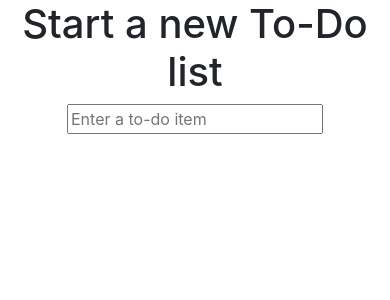
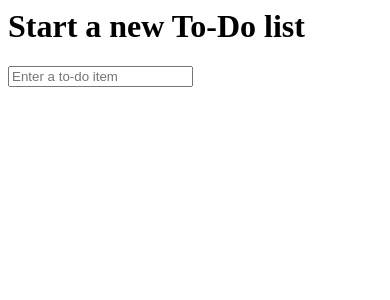
Before and after one commit to samduthie/tdd-with-django, a Django app: page / in a window 390 px wide. Shown: the top 300 px of the page. Run offline with Django 3.2, Linux system fonts and the light colour scheme; some libraries are stand-ins or nearby versions.

Commit message:
Revert "Template changes and started using StaticLiveServerTestCase - bugged commit"
This reverts commit a9c1fe5a2a6f3bddd3ff37e4ec3d1fccd80f2126.

```diff
--- a/functional_tests/tests.py
+++ b/functional_tests/tests.py
@@ -1,11 +1,11 @@
-from django.contrib.staticfiles.testing import StaticLiveServerTestCase
+from django.test import LiveServerTestCase
 from selenium import webdriver
 from selenium.webdriver.common.keys import Keys
 from unittest import TestCase
 import unittest
 import time
 
-class NewVisitorTest(StaticLiveServerTestCase):
+class NewVisitorTest(LiveServerTestCase):
 
 	def setUp(self):
 		self.browser = webdriver.Firefox()
--- a/lists/templates/base.html
+++ b/lists/templates/base.html
@@ -1,30 +1,14 @@
 <html>
 	<head>
 		<title>To-Do lists</title>
-		<meta name="viewport" content="width=device-width, initial-scale=1.0">
-		<link href="/static/bootstrap/css/bootstrap.min.css" rel="stylesheet" media="screen">
 	</head>
 	<body>
-		<div class="container">
-			<div class="row">
-				<div class="col-md-6 col-md-offset-3">
-					<div class="text-center">
 		<h1>{% block header_text %}{% endblock %}</h1>
 		<form method="POST" action="{% block form_action %}{% endblock %}">
-					<input name="item_text" id="id_new_item"
-					placeholder="Enter a to-do item"
-					/>
+		<input name="item_text" id="id_new_item" placeholder="Enter a to-do item" />
 		{% csrf_token %}
 		</form>
-					</div>
-				</div>
-			</div>
-			<div class="row">
-				<div class="col-md-6 col-md-offset-3">
 		{% block table %}
 		{% endblock %}
-				</div>
-			</div>
-		</div>
 	</body>
 </html>
```
Lines whose indentation alone changed are shown as unchanged.
